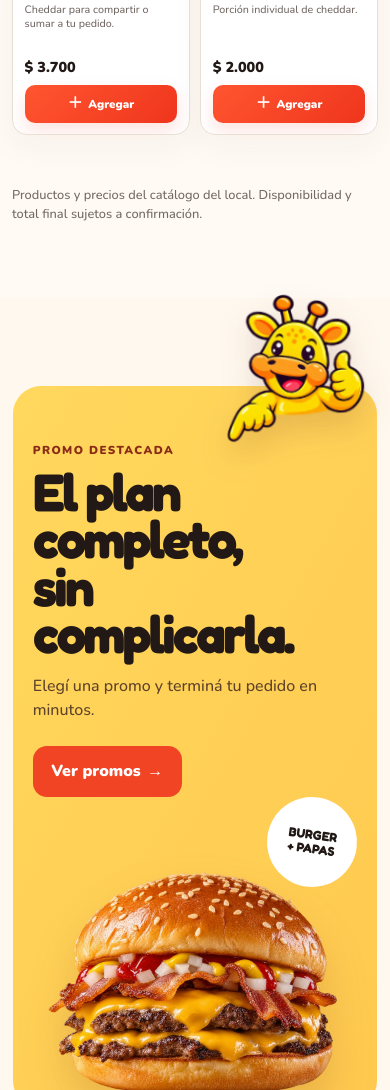
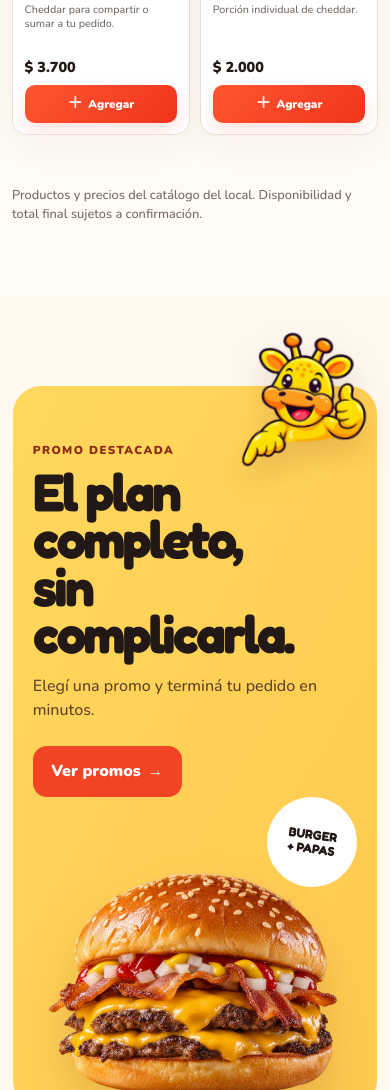
Before and after one commit to asiles-lab/burger-tin, a plain HTML site: page index.html in a window 390 px wide. Shown: the part 8648-9738 px from the top of the page. Drawn offline with nearby package versions, Linux system fonts and the light colour scheme; no server answers.

Commit message:
fix: keep promo mascot visible below header

```diff
--- a/clean-food.css
+++ b/clean-food.css
@@ -49,7 +49,7 @@ footer{display:grid;grid-template-columns:1.4fr repeat(4,1fr);align-items:start;
 .hero-sticker{z-index:3}
 .promo-highlight{overflow:visible}
 .promo-highlight>div{min-width:0}
-.promo-mascot{position:absolute;z-index:3;top:-112px;left:43%;width:220px;height:auto;object-fit:contain;filter:drop-shadow(0 15px 15px #6f321f2b);transform:scaleX(-1) rotate(3deg);transform-origin:50% 100%}
+.promo-mascot{position:absolute;z-index:3;top:-22px;left:43%;width:175px;height:auto;object-fit:contain;filter:drop-shadow(0 15px 15px #6f321f2b);transform:scaleX(-1) rotate(3deg);transform-origin:50% 100%}
 .promo-highlight:hover .promo-mascot{animation:mascotPoint 520ms cubic-bezier(.16,1,.3,1) both}
 .promo-highlight button{position:relative;overflow:hidden;transition:transform 180ms ease,box-shadow 180ms ease,background-color 180ms ease}
 .promo-highlight button:hover{transform:translateY(-2px);box-shadow:0 10px 22px #b92c1933}
@@ -66,7 +66,7 @@ footer{display:grid;grid-template-columns:1.4fr repeat(4,1fr);align-items:start;
 @keyframes sectionSweep{0%{opacity:0;transform:translateX(-120%)}25%{opacity:1}100%{opacity:0;transform:translateX(360%)}}
 @keyframes filterArrival{0%{background:#fff}38%{background:#fff1ce}100%{background:#fff}}
 
-@media(max-width:950px){.promo-mascot{top:-86px;left:41%;width:180px}}
+@media(max-width:950px){.promo-mascot{top:-16px;left:41%;width:150px}}
 @media(max-width:650px){
   .site-header{grid-template-columns:68px 1fr 48px}
   .mini-brand,.mini-brand img{width:56px;height:56px}
@@ -75,7 +75,7 @@ footer{display:grid;grid-template-columns:1.4fr repeat(4,1fr);align-items:start;
   .hero-image{position:absolute;right:-4%;bottom:-8px;width:102%;height:355px}
   .hero-sticker{z-index:4}
   .promo-highlight{margin-top:5.5rem;padding-top:3.5rem}
-  .promo-mascot{top:-92px;left:auto;right:-6px;width:160px;transform:scaleX(-1) rotate(3deg)}
+  .promo-mascot{top:-54px;left:auto;right:-6px;width:145px;transform:scaleX(-1) rotate(3deg)}
   .promo-highlight:hover .promo-mascot{animation:none}
   footer img{width:92px;height:92px}
 }
--- a/index.html
+++ b/index.html
@@ -10,7 +10,7 @@
   <link rel="preconnect" href="https://fonts.gstatic.com" crossorigin>
   <link href="https://fonts.googleapis.com/css2?family=Fredoka:wght@500;600;700&family=Nunito:wght@400;500;600;700;800;900&display=swap" rel="stylesheet">
   <link rel="stylesheet" href="styles-v2.css?v=20261025-1">
-  <link rel="stylesheet" href="clean-food.css?v=20261027-2">
+  <link rel="stylesheet" href="clean-food.css?v=20261027-3">
   <script src="analytics-config.js?v=20261023-1"></script>
   <script src="checkout-config.js?v=2"></script>
   <script type="module" src="app.mjs?v=20261027-2"></script>
```
